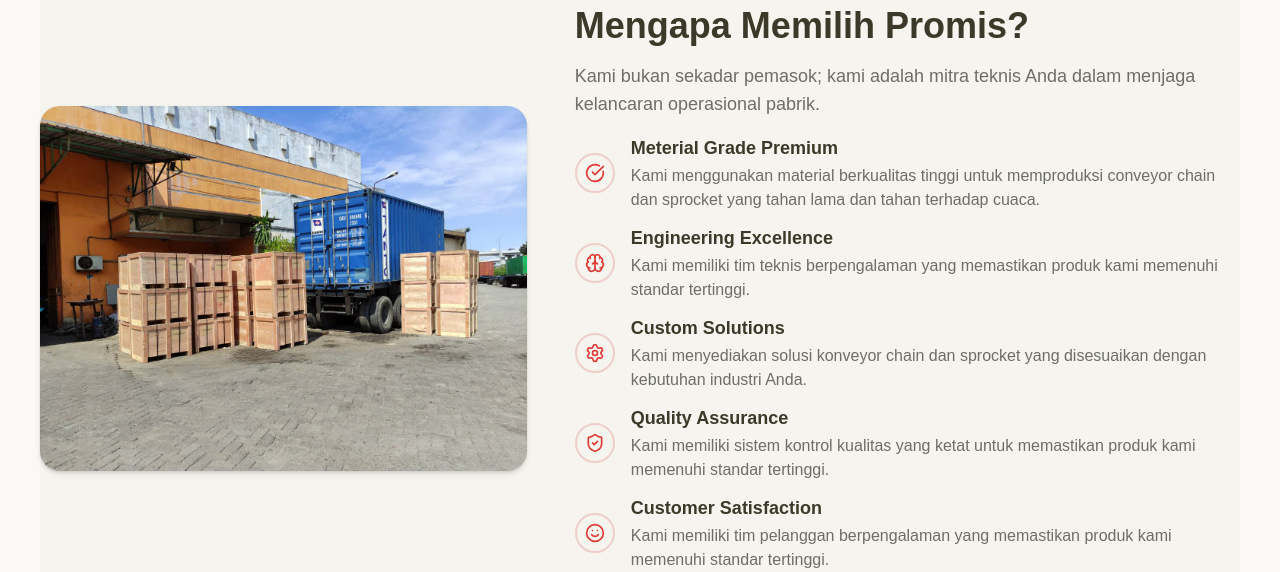
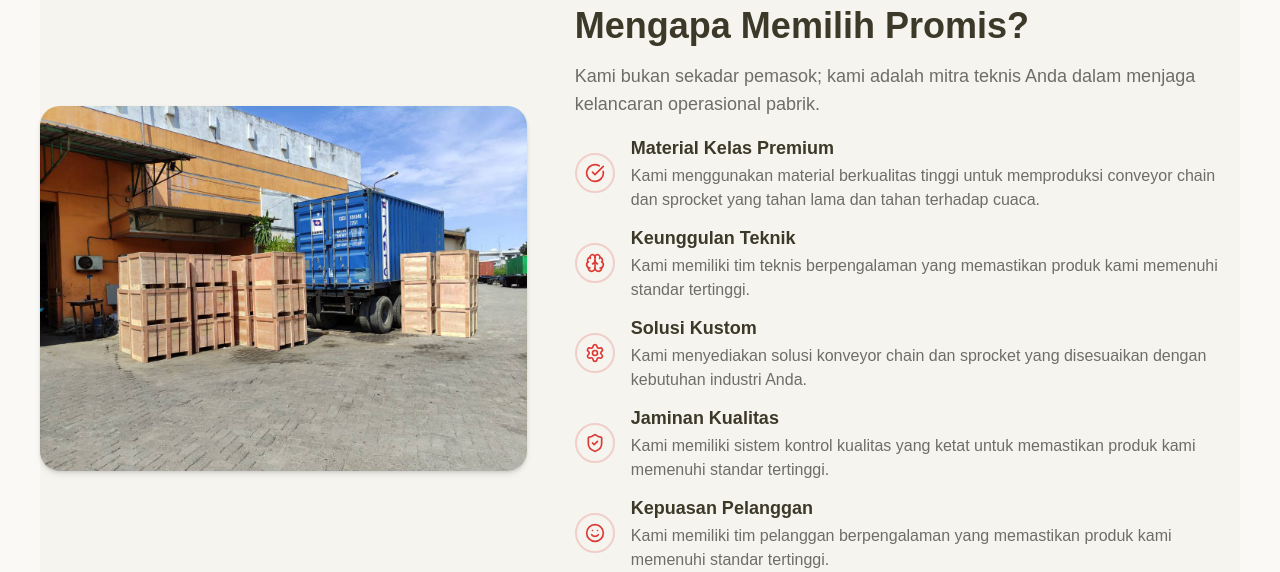
Before and after one commit to FrederickAurelio/promis-web, a Next.js app: page / in a window 1280 px wide. Shown: the part 1360-1932 px from the top of the page. Built offline with nearby package versions, Linux system fonts and the light colour scheme.

Commit message:
fix: change to all indo

```diff
--- a/src/app/page.tsx
+++ b/src/app/page.tsx
@@ -140,31 +140,31 @@ function LayananIndustri() {
 
 const REASONS_TO_CHOOSE_US = [
   {
-    title: "Meterial Grade Premium",
+    title: "Material Kelas Premium",
     description:
       "Kami menggunakan material berkualitas tinggi untuk memproduksi conveyor chain dan sprocket yang tahan lama dan tahan terhadap cuaca.",
     icon: CheckCircle,
   },
   {
-    title: "Engineering Excellence",
+    title: "Keunggulan Teknik",
     description:
       "Kami memiliki tim teknis berpengalaman yang memastikan produk kami memenuhi standar tertinggi.",
     icon: Brain,
   },
   {
-    title: "Custom Solutions",
+    title: "Solusi Kustom",
     description:
       "Kami menyediakan solusi konveyor chain dan sprocket yang disesuaikan dengan kebutuhan industri Anda.",
     icon: Settings,
   },
   {
-    title: "Quality Assurance",
+    title: "Jaminan Kualitas",
     description:
       "Kami memiliki sistem kontrol kualitas yang ketat untuk memastikan produk kami memenuhi standar tertinggi.",
     icon: ShieldCheck,
   },
   {
-    title: "Customer Satisfaction",
+    title: "Kepuasan Pelanggan",
     description:
       "Kami memiliki tim pelanggan berpengalaman yang memastikan produk kami memenuhi standar tertinggi.",
     icon: Smile,
```
